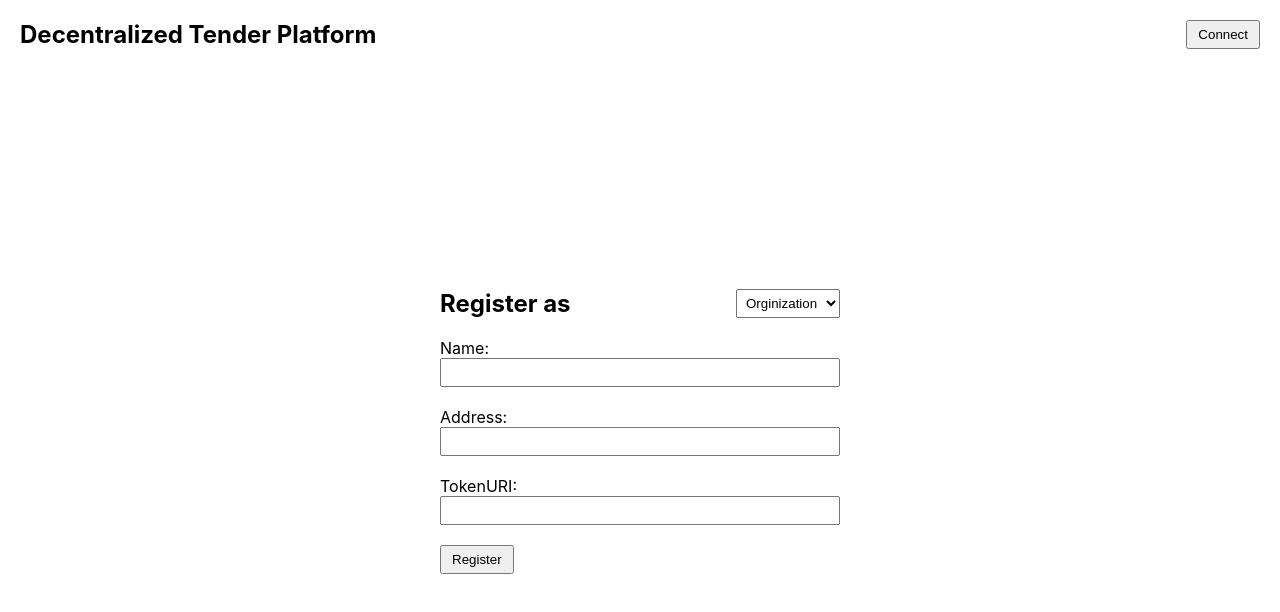
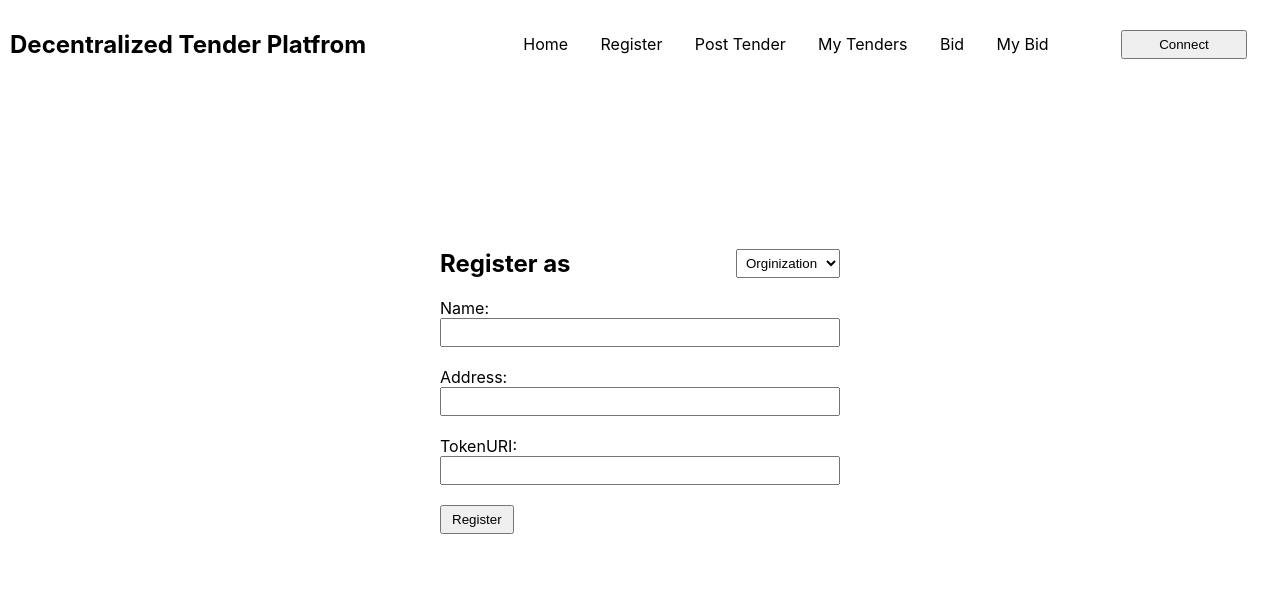
Before and after one commit to Addis-Belete/Artemis_capstoneProject, a Next.js app in the folder Frontend/dtp/: page / in a window 1280 px wide. Shown: the top 612 px of the page. Built offline with nearby package versions, Linux system fonts and the light colour scheme.

Commit message:
Add mytenders page

```diff
--- /dev/null
+++ b/Frontend/dtp/pages/Components/header.js
@@ -0,0 +1,57 @@
+import Link from "next/link"
+import styles from "../../styles/header.module.css"
+import { useState } from "react";
+import { ethers } from "ethers";
+export default () => {
+	const [provider, setProvider] = useState("");
+	const connect = () => {
+		if (provider == "") {
+			const provider = new ethers.providers.Web3Provider(window.ethereum)
+			setProvider(provider);
+		}
+		else {
+			setProvider("");
+		}
+	}
+
+	return (
+		<header className={styles.header}>
+			<h2 className={styles.h2}><Link href="/">Decentralized Tender Platfrom</Link></h2>
+			<ul className={styles.ul}>
+				<li>
+					<Link href="/listTenders">
+						Home
+					</Link>
+				</li>
+				<li>
+					<Link href="/">
+						Register
+					</Link>
+				</li>
+				<li>
+					<Link href="/postTender">
+						Post Tender
+					</Link>
+				</li>
+				<li>
+					<Link href="/myTenders">
+						My Tenders
+					</Link>
+				</li>
+				<li>
+					<Link href="/bid">
+						Bid
+					</Link>
+				</li>
+				<li>
+					<Link href="/myBids">
+						My Bid
+					</Link>
+				</li>
+
+			</ul>
+			<button className={styles.button} onClick={() => connect()} >{provider == "" ? "Connect" : "Disconnect"}</button>
+
+		</header>
+	)
+}
--- a/Frontend/dtp/pages/index.js
+++ b/Frontend/dtp/pages/index.js
@@ -3,6 +3,7 @@ import { useState } from "react";
 import { ethers } from "ethers";
 import orgABI from "../../../out/organization.sol/Organizations.json"
 import suppABI from "../../../out/Suppleir.sol/Suppleirs.json"
+import Header from "./Components/header";
 export default function Home() {
 
 	const [data, setData] = useState({
@@ -16,19 +17,14 @@ export default function Home() {
 		setData({ ...data, [name]: value });
 	};
 
-	const connect = async () => {
-		const provider = new ethers.providers.Web3Provider(window.ethereum)
-		await provider.send("eth_requestAccounts", []);
-		const signer = provider.getSigner()
-		return signer
-	}
+
 
 	const registerOrg = async (type, name_, address_, uri_) => {
 		const provider = new ethers.providers.Web3Provider(window.ethereum);
 		await provider.send("eth_requestAccounts", []);
 		const signer = provider.getSigner()
 		if (type == 0) {
-			const orgAddress = "0x71C95911E9a5D330f4D621842EC243EE1343292e";
+			const orgAddress = "0x59F2f1fCfE2474fD5F0b9BA1E73ca90b143Eb8d0";
 			const OrgContract = new ethers.Contract(orgAddress, orgABI.abi, provider);
 			const orgSinger = OrgContract.connect(signer);
 			await orgSinger.registerOrganization(name_, address_, uri_).then(() => {
@@ -47,7 +43,7 @@ export default function Home() {
 			})
 		}
 		if (type == 1) {
-			const suppAddress = "0x8464135c8F25Da09e49BC8782676a84730C318bC";
+			const suppAddress = "0xbCF26943C0197d2eE0E5D05c716Be60cc2761508";
 			const suppContract = new ethers.Contract(suppAddress, suppABI.abi, provider);
 			const suppSinger = suppContract.connect(signer);
 			await suppSinger.registerSuppleir(name_, address_, name_, name_, uri_).then(() => {
@@ -70,10 +66,7 @@ export default function Home() {
 
 	return (
 		<div>
-			<div className={styles.header_}>
-				<h2 className={styles.h2}>Decentralized Tender Platform</h2>
-				<button className={styles.button} onClick={connect}>Connect</button>
-			</div>
+			<Header />
 			<div className={styles.register}>
 				<div className={styles.org}>
 					<h2>Register as</h2>
--- a/Frontend/dtp/styles/Home.module.css
+++ b/Frontend/dtp/styles/Home.module.css
@@ -15,18 +15,18 @@ margin-right: 20px;
 
 }
 
-.h2{
+.h2 {
 	margin-left: 20px;
 }
 
-.register{
+.register {
 	width: 400px;
 	margin-left: auto;
 	margin-right: auto;
-margin-top: 200px;
+	margin-top: 150px;
 }
 
-.org{
+.org {
 	display: flex;
 	justify-content: space-between;
 	align-items: center;
@@ -37,6 +37,7 @@ width: 100%;
 	padding: 5px;
 
 }
-.select{
+
+.select {
 	padding: 5px;
 }
--- /dev/null
+++ b/Frontend/dtp/styles/header.module.css
@@ -0,0 +1,22 @@
+.header {
+  display: flex;
+  align-items: center;
+  margin: 10px;
+}
+.h2 {
+  width: 35%;
+}
+
+.ul {
+  display: flex;
+  list-style: none;
+  justify-content: space-evenly;
+  width: 50%;
+}
+.button {
+  display: block;
+  width: 10%;
+  padding-top: 5px;
+  padding-bottom: 5px;
+margin-left: 40px;
+}
--- /dev/null
+++ b/Frontend/dtp/styles/myTenders.module.css
@@ -0,0 +1,35 @@
+.ul {
+	display: flex;
+	align-items: center;
+	list-style: nones;
+	width: 50%;
+	margin-left: auto;
+	margin-right: auto;
+	justify-content: space-around;
+	height: 40px;
+	border: 1px solid gray;
+	border-radius: 5px;
+}
+
+.li {
+	display: block;
+
+}
+
+.button {
+	padding: 5px;
+
+}
+.ul1{
+	display: flex;
+	align-items: center;
+	list-style: nones;
+	width: 40%;
+	margin-left: auto;
+	margin-right: auto;
+	justify-content: space-around;
+	height: 40px;
+	border: 1px solid gray;
+	border-radius: 5px;
+
+}
```
Also changed, not shown: Frontend/dtp/pages/bid.js (+8 -4 lines), Frontend/dtp/pages/listTenders.js (+18 -10 lines), Frontend/dtp/pages/myTenders.js (added, +135 -0 lines), Frontend/dtp/pages/postTender.js (+12 -9 lines), 1 other file (tests, documents, lock files or other folders). Lines whose indentation alone changed are shown as unchanged.
